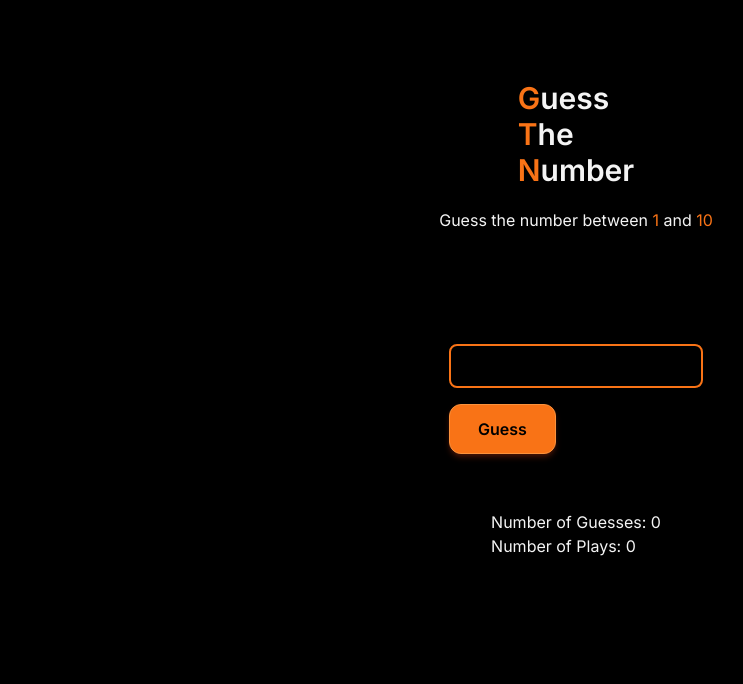
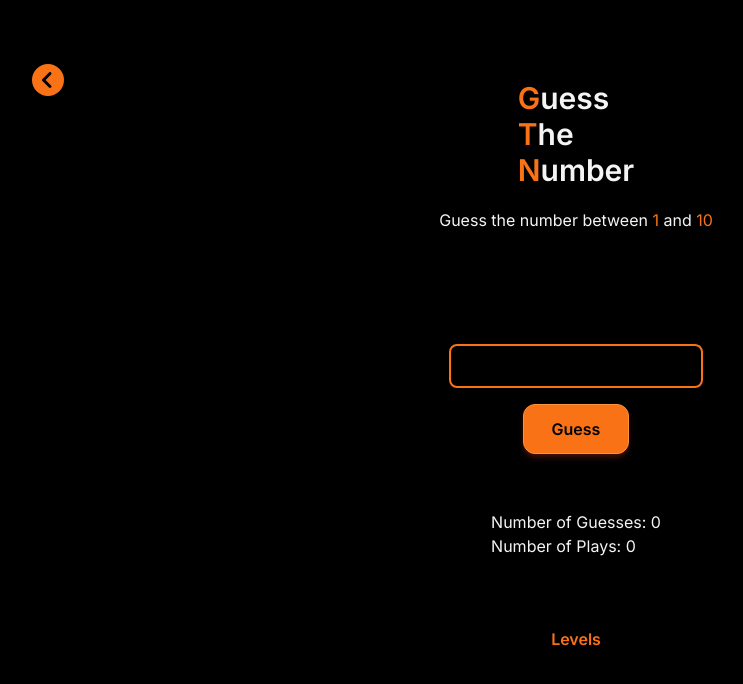
Before and after one commit to mishael-codes/the-min-zone, a Next.js app: page /games/guess-the-number in a window 1280 px wide. Both pictures are taken after a click on the button "Easy". Shown: the top 684 px of the page, without its empty margins (64-807 px from the left). Built offline with nearby package versions, Linux system fonts and the light colour scheme; no server answers.

Commit message:
Feat: add a feedback message for when the user inputs an invalid number--guess the number

```diff
--- a/src/app/games/guess-the-number/page.tsx
+++ b/src/app/games/guess-the-number/page.tsx
@@ -4,6 +4,7 @@ import { motion } from "framer-motion";
 import { useEffect, useState } from "react";
 import Button from "@/app/components/button";
 import { randomize } from "@/app/functions/number-guessing/randomize";
+import BackButton from "@/app/components/backButton";
 const NumberGuessing = () => {
   const [level, setLevel] = useState("");
   const [min] = useState(1);
@@ -62,6 +63,9 @@ const NumberGuessing = () => {
     ) {
       setFeedback("So close, but not quite");
       setColor("text-yellow-500");
+    } else if(guess > max){
+      setFeedback("Guess is higher than the specified range")
+      setColor("text-yellow-500")
     } else {
       setFeedback("Nope, not this time");
       setColor("text-red-500");
@@ -85,6 +89,9 @@ const NumberGuessing = () => {
       </motion.div>
       {level ? (
         <div className="flex items-center justify-start flex-col min-h-screen gap-14 py-20">
+          <div className="absolute left-10 lg:left-24 top-5 lg:top-16">
+            <BackButton />
+          </div>
           <div className="text-center flex items-center justify-center flex-col gap-5">
             <h1 className="flex items-start justify-center flex-col w-fit font-semibold text-3xl">
               <span className="first-letter:text-orange-500">Guess</span>{" "}
@@ -104,7 +111,7 @@ const NumberGuessing = () => {
               onChange={checkForGuess}
               className="w-full p-2 border-2 bg-transparent border-orange-500 rounded-lg focus:outline-none focus:border-orange-500 caret-orange-500"
             />
-            <div className="flex items-center justify-between w-full">
+            <div className="flex items-center justify-between flex-col gap-5 w-full">
               <Button text="Guess" click={checkIfGuessIsCorrect} standard />
               <div className={`${showOrHide}`}>
                 <Button text="Next" click={chooseNewRandomNumber} standard />
@@ -115,6 +122,16 @@ const NumberGuessing = () => {
             <p>Number of Guesses: {numberOfGuesses}</p>
             <p>Number of Plays: {numberOfPlays}</p>
           </div>
+          <Button
+            text="Levels"
+            click={() => {
+              setLevel("");
+              setNumberOfGuesses(0);
+              setNumberOfPlays(0);
+              setFeedback("");
+              setColor("");
+            }}
+          />
         </div>
       ) : (
         ""
--- a/src/app/page.tsx
+++ b/src/app/page.tsx
@@ -25,7 +25,7 @@ export default function Home() {
           minigames! Challenge friends, track your progress, and discover hidden
           gems. 🎮
         </p>
-        <Link href="/src/app/games">
+        <Link href="/games">
           <Button standard text="Get started" />
         </Link>
       </div>
```
